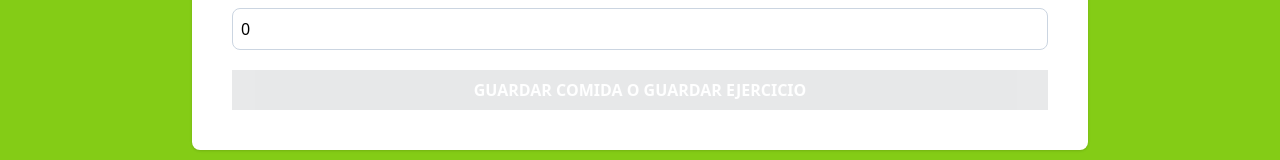
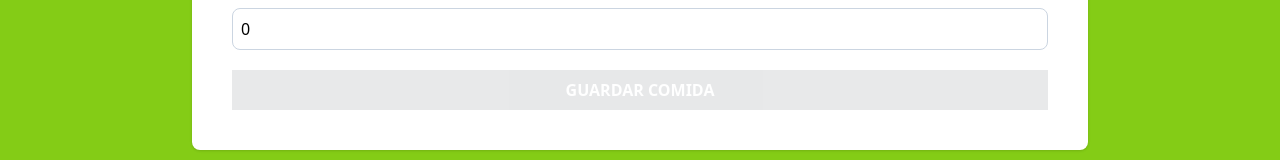
Before and after one commit to gbarrerameneses/contador-de-calorias-consumo-ejercicios-con-typescript-use-reducer, a React (Vite) app: page / in a window 1280 px wide. Shown: the part 396-556 px from the top of the page. Built offline with nearby package versions, Linux system fonts and the light colour scheme.

Commit message:
mostrando de forma condicional el texto de button guardar si es ejercicio o comida

```diff
--- a/src/components/Form.tsx
+++ b/src/components/Form.tsx
@@ -85,7 +85,7 @@ export default function Formulario() {
 
         <input
           type="submit"
-          value="Guardar Comida o Guardar Ejercicio"
+          value={activity.category === 1 ? 'Guardar Comida' : 'Guardar Ejercicio'}
           className="bg-gray-800 hover:bg-gray-900 w-full p-2 font-bold uppercase text-white cursor-pointer disabled:opacity-10"
           disabled={!isValidActivity()}
           />
```
